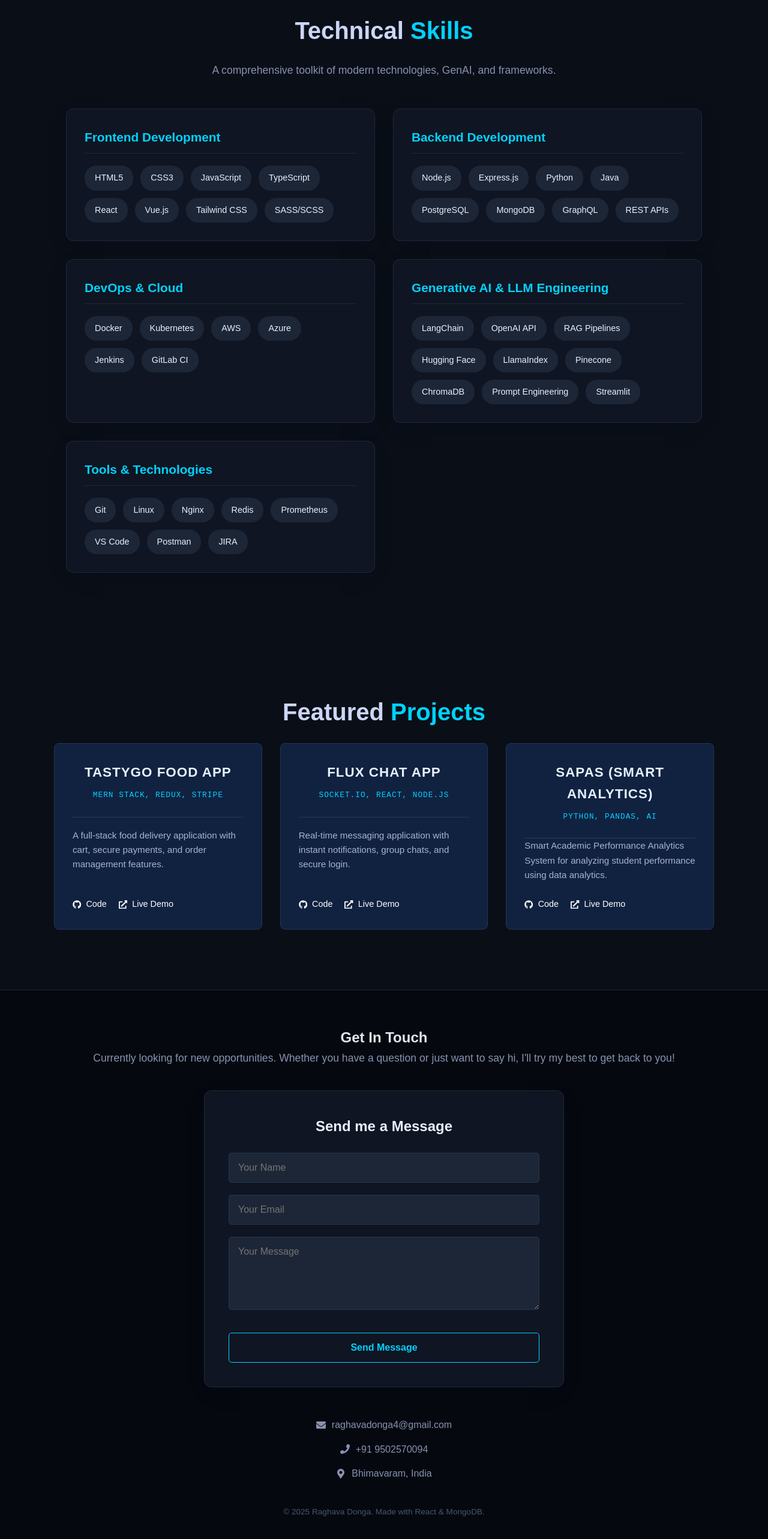
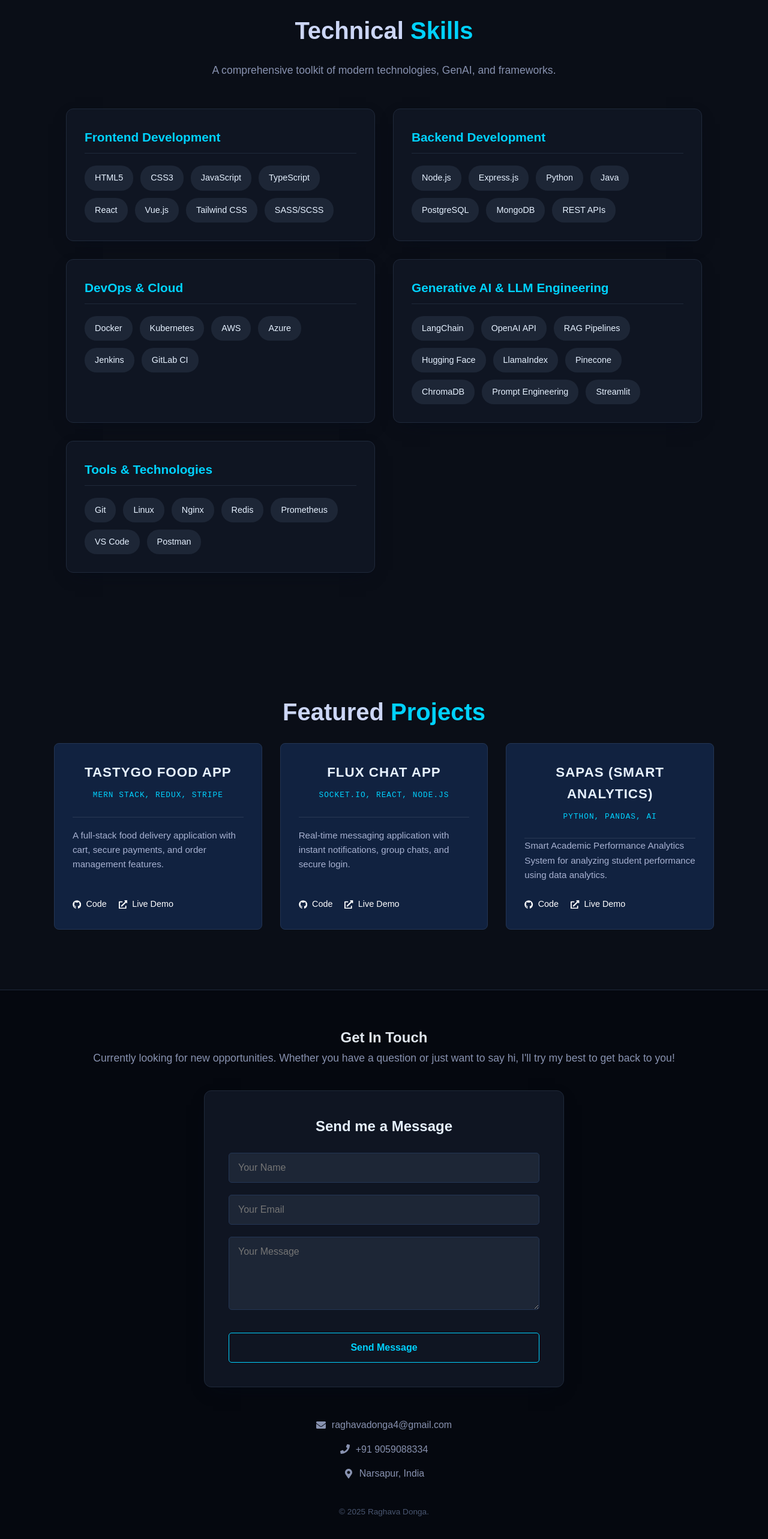
Before and after one commit to Chilipidonga/Raghava-Donga, a React (Create React App) app in the folder client/: page / in a window 1280 px wide. Shown: the part 888-3454 px from the top of the page at 60% size. Built offline with nearby package versions, Linux system fonts and the light colour scheme.

Commit message:
Updated logo and title for portfolio

```diff
--- a/client/public/index.html
+++ b/client/public/index.html
@@ -2,14 +2,14 @@
 <html lang="en">
   <head>
     <meta charset="utf-8" />
-    <link rel="icon" href="%PUBLIC_URL%/favicon.ico" />
+    <link rel="icon" href="%PUBLIC_URL%/logo.png" />
     <meta name="viewport" content="width=device-width, initial-scale=1" />
     <meta name="theme-color" content="#000000" />
     <meta
       name="description"
-      content="Web site created using create-react-app"
+      content="Portfolio of Raghava Donga - MERN Stack Developer & GenAI Enthusiast"
     />
-    <link rel="apple-touch-icon" href="%PUBLIC_URL%/logo192.png" />
+    <link rel="apple-touch-icon" href="%PUBLIC_URL%/logo.png" />
     <!--
       manifest.json provides metadata used when your web app is installed on a
       user's mobile device or desktop. See https://developers.google.com/web/fundamentals/web-app-manifest/
@@ -24,7 +24,7 @@
       work correctly both with client-side routing and a non-root public URL.
       Learn how to configure a non-root public URL by running `npm run build`.
     -->
-    <title>React App</title>
+    <title>Raghava Donga | MERN Developer</title>
   </head>
   <body>
     <noscript>You need to enable JavaScript to run this app.</noscript>
--- a/client/src/App.js
+++ b/client/src/App.js
@@ -17,13 +17,13 @@ function App() {
     summary: "Full Stack AI Developer building the intersection of web and AI. Expert in MERN stack, Python, and Generative AI integrations. Turning code into intelligent, user-centric solutions.",
     contact: {
       email: "raghavadonga4@gmail.com",
-      phone: "+91 9502570094", // Nee phone number ikkada correct ga edit chey
-      location: "Bhimavaram, India"
+      phone: "+91 9059088334", // Nee phone number ikkada correct ga edit chey
+      location: "Narsapur, India"
     },
     links: {
       github: "https://github.com/Chilipidonga",
       linkedin: "https://linkedin.com/in/raghava-donga",
-      portfolio: "#"
+      portfolio: "raghava-donga.vercel.app"
     },
     // Projects Data (Database nundi badulu ikkada pedtunnam)
     projects: [
@@ -64,7 +64,7 @@ function App() {
     },
     {
       title: "Backend Development",
-      skills: ["Node.js", "Express.js", "Python", "Java", "PostgreSQL", "MongoDB", "GraphQL", "REST APIs"]
+      skills: ["Node.js", "Express.js", "Python", "Java", "PostgreSQL", "MongoDB", "REST APIs"]
     },
     {
       title: "DevOps & Cloud",
@@ -86,7 +86,7 @@ function App() {
     },
     {
       title: "Tools & Technologies",
-      skills: ["Git", "Linux", "Nginx", "Redis", "Prometheus", "VS Code", "Postman", "JIRA"]
+      skills: ["Git", "Linux", "Nginx", "Redis", "Prometheus", "VS Code", "Postman"]
     }
   ];
 
@@ -301,7 +301,7 @@ function App() {
           <p><FaPhone /> {data.contact.phone}</p>
           <p><FaMapMarkerAlt /> {data.contact.location}</p>
         </div>
-        <p className="copyright">© 2025 Raghava Donga. Made with React & MongoDB.</p>
+        <p className="copyright">© 2025 Raghava Donga.</p>
       </footer>
     </div>
   );
```
Also changed, not shown: client/public/logo.png (added).
